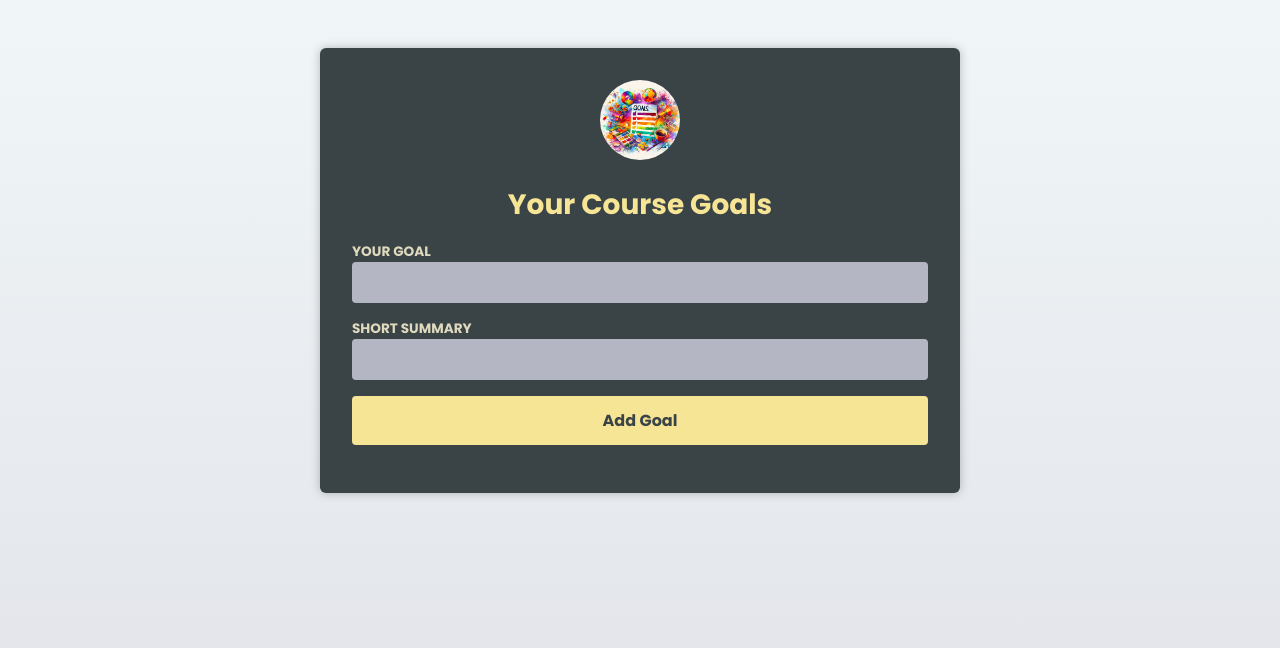
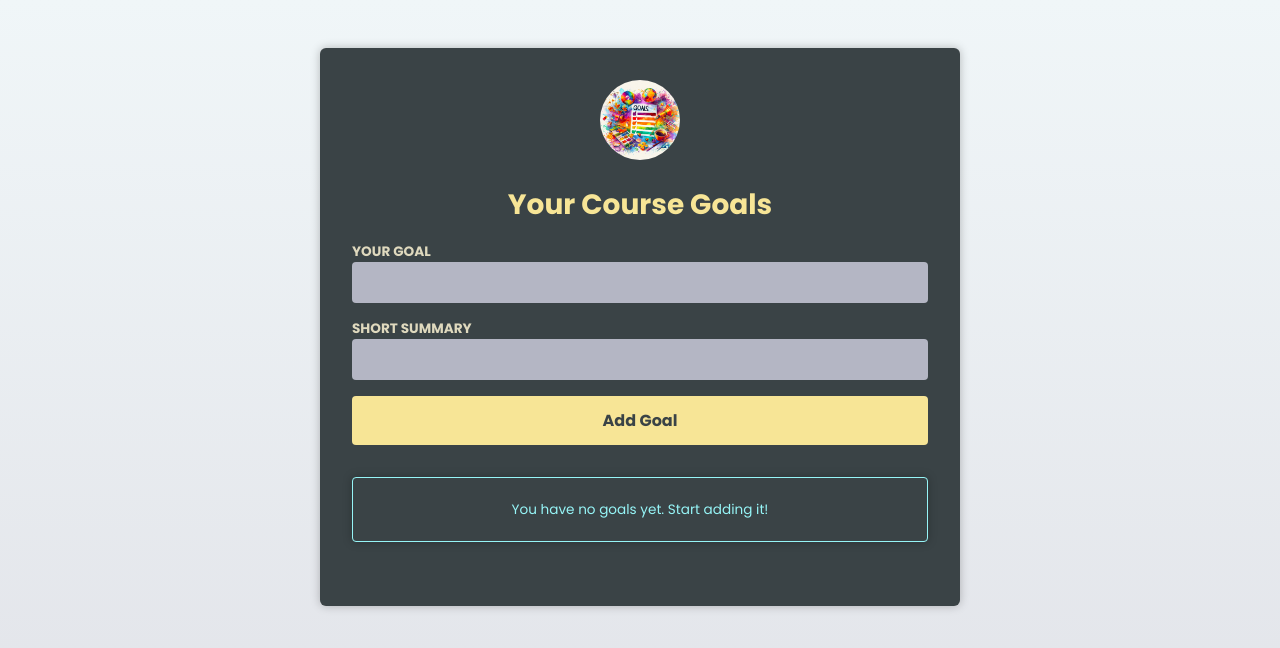
Before and after one commit to insurecar/ts, a React (Vite) app: page / in a window 1280 px wide. Shown: the top 648 px of the page. Built offline with nearby package versions, Linux system fonts and the light colour scheme; the HTML template or start-up script is replaced by a standard one.

Commit message:
finish 48

```diff
--- a/package.json
+++ b/package.json
@@ -10,6 +10,7 @@
     "preview": "vite preview"
   },
   "dependencies": {
+    "classnames": "^2.5.1",
     "react": "^18.2.0",
     "react-dom": "^18.2.0"
   },
--- a/src/components/CourseGoalList.tsx
+++ b/src/components/CourseGoalList.tsx
@@ -1,5 +1,6 @@
-import { FC } from "react";
+import { FC, ReactNode } from "react";
 import CourseGoal from "./CourseGoal";
+import InfoBox from "./InfoBox";
 
 export type CourseGoal = {
   title: string;
@@ -13,7 +14,27 @@ export type CourseGoalListProps = {
   onDeleteGoal: (id: number) => void;
 };
 
-const CourseGoalList: FC<CourseGoalListProps> = ({ goals, onDeleteGoal }) => (
+const CourseGoalList: FC<CourseGoalListProps> = ({ goals, onDeleteGoal }) => {
+  if (goals.length === 0) {
+    return (
+      <InfoBox severity="low" mode="hint">
+        You have no goals yet. Start adding it!
+      </InfoBox>
+    );
+  }
+
+  let warningBox: ReactNode;
+
+  if (goals.length >= 4) {
+    warningBox = (
+      <InfoBox severity="medium" mode="warning">
+        You are collecting a lot of goals. Don't put much on your plate
+      </InfoBox>
+    );
+  }
+  return (
+    <>
+      {warningBox}
       <ul>
         {goals.map(({ id, title, description }) => (
           <li key={id}>
@@ -23,6 +44,8 @@ const CourseGoalList: FC<CourseGoalListProps> = ({ goals, onDeleteGoal }) => (
           </li>
         ))}
       </ul>
+    </>
   );
+};
 
 export default CourseGoalList;
--- /dev/null
+++ b/src/components/InfoBox.tsx
@@ -0,0 +1,26 @@
+import { FC, ReactNode } from "react";
+
+type InfoBoxProps = {
+  mode: "hint" | "warning";
+  children: ReactNode;
+  severity: "low" | "medium" | "high";
+};
+
+const InfoBox: FC<InfoBoxProps> = ({ mode, severity, children }) => {
+  if (mode === "hint") {
+    return (
+      <aside className="infobox infobox-hint">
+        <p>{children}</p>
+      </aside>
+    );
+  }
+
+  return (
+    <aside className={`infobox infobox-warning warning--${severity}`}>
+      <h2>Warning</h2>
+      <p>{children}</p>
+    </aside>
+  );
+};
+
+export default InfoBox;
--- a/src/index.css
+++ b/src/index.css
@@ -1,11 +1,11 @@
-@import url('https://fonts.googleapis.com/css2?family=Poppins:wght@400;700&display=swap');
+@import url("https://fonts.googleapis.com/css2?family=Poppins:wght@400;700&display=swap");
 
 * {
   box-sizing: border-box;
 }
 
 html {
-  font-family: 'Poppins', sans-serif;
+  font-family: "Poppins", sans-serif;
 }
 
 body {
@@ -126,7 +126,31 @@ li button:hover {
   color: #f9a73b;
 }
 
-.fallback {
+.infobox {
+  margin: 2rem 0;
+  padding: 0.5rem;
   text-align: center;
-  color: #acd1ce;
+  box-shadow: 0 0 10px rgba(0, 0, 0, 0.25);
+  font-size: 0.85rem;
+  border-radius: 4px;
 }
+
+.infobox-hint {
+  border: 1px solid #96f5f7;
+  color: #96f5f7;
+}
+
+.infobox-warning.warning--low {
+  border: 1px solid #f6d84f;
+  color: #f6d84f;
+}
+
+.infobox-warning.warning--medium {
+  border: 1px solid #f9a73b;
+  color: #f9a73b;
+}
+
+.infobox-warning.warning--high {
+  border: 1px solid #f97373;
+  color: #f97373;
+}
```
Also changed, not shown: 1 other file (tests, documents, lock files or other folders). Lines whose indentation alone changed are shown as unchanged.
